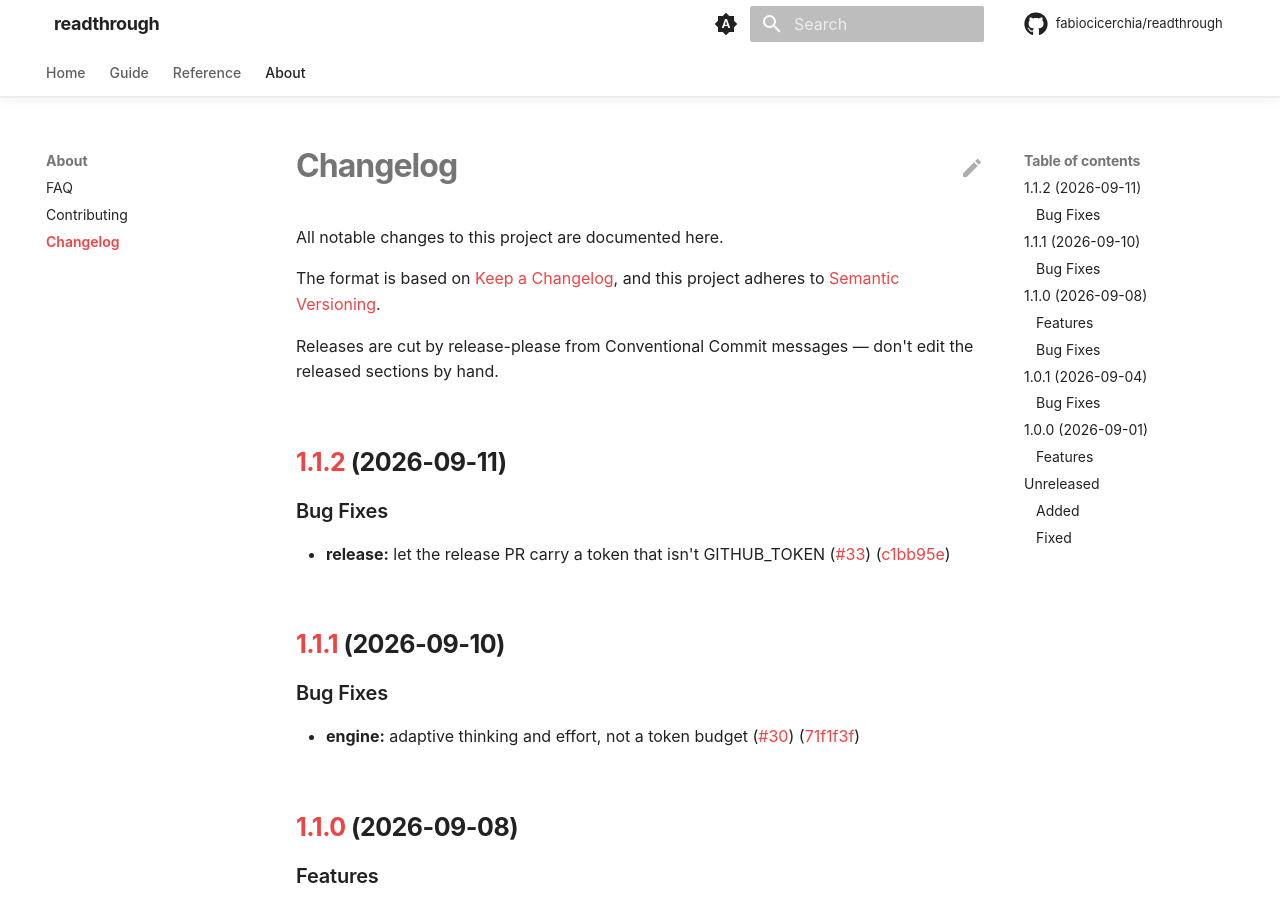
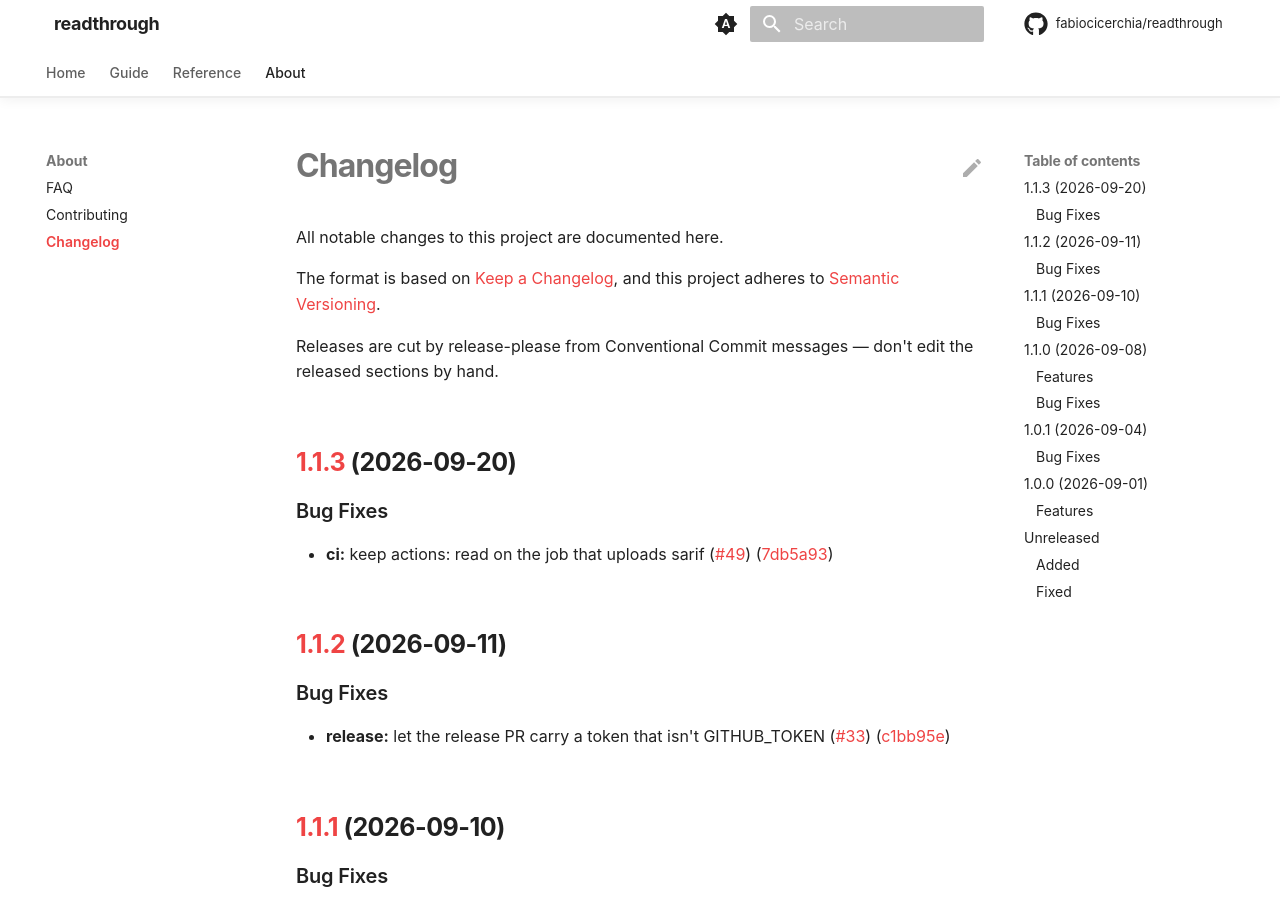
Before and after one commit to fabiocicerchia/readthrough, an MkDocs documentation site: the page built from docs/changelog.md, in a window 1280 px wide and 900 px high. Built offline with MkDocs 1.6.1 and Material for MkDocs 9.7.7, drawn with Linux system fonts in a browser that asks for light colours; comment, search, counter and statistics services are not loaded.

Commit message:
chore(main): release 1.1.3 (#50)

```diff
--- a/CHANGELOG.md
+++ b/CHANGELOG.md
@@ -7,6 +7,13 @@ and this project adheres to [Semantic Versioning](https://semver.org/spec/v2.0.0
 
 Releases are cut by release-please from Conventional Commit messages — don't
 edit the released sections by hand.
+
+## [1.1.3](https://github.com/fabiocicerchia/readthrough/compare/v1.1.2...v1.1.3) (2026-09-20)
+
+
+### Bug Fixes
+
+* **ci:** keep actions: read on the job that uploads sarif ([#49](https://github.com/fabiocicerchia/readthrough/issues/49)) ([7db5a93](https://github.com/fabiocicerchia/readthrough/commit/7db5a9354136467c0a39e14ad556ed9a74ad5012))
 
 ## [1.1.2](https://github.com/fabiocicerchia/readthrough/compare/v1.1.1...v1.1.2) (2026-09-11)
 
--- a/version.txt
+++ b/version.txt
@@ -1 +1 @@
-1.1.2
+1.1.3
```
